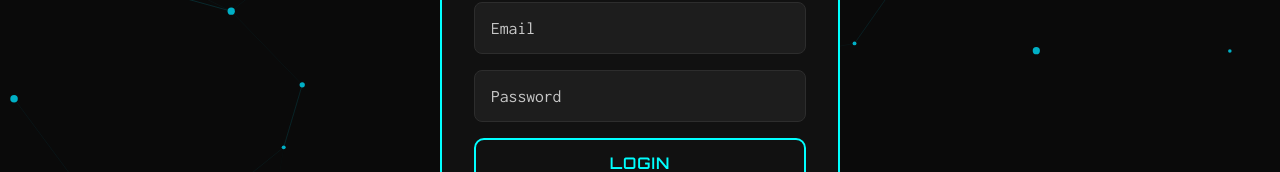
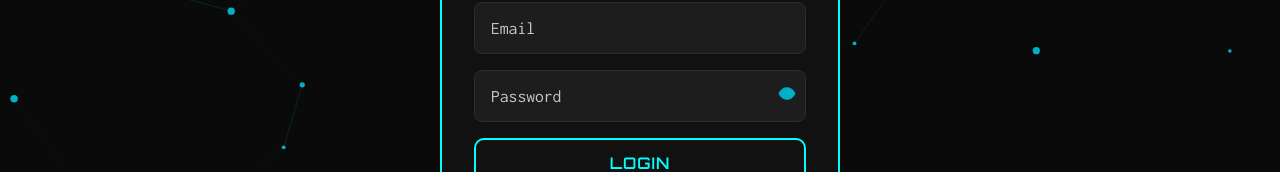
Before and after one commit to NiharikaN-CB/SSDT, a React (Create React App) app in the folder frontend/: page /login in a window 1280 px wide. Both pictures are taken after a click on the button "CLICK TO ENTER". Shown: the part 325-497 px from the top of the page. Built offline with nearby package versions, Linux system fonts and the light colour scheme.

Commit message:
Introduced EyeIcon component for password visibility toggle in authentication forms

```diff
--- /dev/null
+++ b/frontend/src/components/EyeIcon.jsx
@@ -0,0 +1,20 @@
+import React from 'react';
+
+const EyeIcon = ({ isVisible, onClick }) => {
+    return (
+        <span className="password-toggle" onClick={onClick}>
+            {isVisible ? (
+                <svg viewBox="0 0 24 24">
+                    <path d="M2.99902 3L20.999 21M9.8433 9.91364C9.32066 10.4536 8.99902 11.1892 8.99902 12C8.99902 13.6569 10.3422 15 11.999 15C12.8215 15 13.5667 14.669 14.1086 14.133M6.49902 6.64715C4.59972 7.90034 3.15305 9.78394 2.45703 12C3.73128 16.0571 7.52159 19 11.9992 19C13.9881 19 15.8414 18.4194 17.3988 17.4184M10.999 5.04939C11.328 5.01673 11.6617 5 11.9992 5C16.4769 5 20.2672 7.94291 21.5414 12C21.2607 12.894 20.8577 13.7338 20.3522 14.5" />
+                </svg>
+            ) : (
+                <svg viewBox="0 0 24 24">
+                    <path d="M2.45703 12C3.73128 7.94291 7.52159 5 11.9992 5C16.4769 5 20.2672 7.94291 21.5414 12C20.2672 16.0571 16.4769 19 11.9992 19C7.52159 19 3.73128 16.0571 2.45703 12Z" />
+                    <circle cx="12" cy="12" r="3" />
+                </svg>
+            )}
+        </span>
+    );
+};
+
+export default EyeIcon;
--- a/frontend/src/pages/auth/LoginPage.jsx
+++ b/frontend/src/pages/auth/LoginPage.jsx
@@ -4,10 +4,13 @@ import React, { useState } from 'react';
 import { useNavigate, Link } from 'react-router-dom';
 import Header from '../../components/header';
 import ParticleBackground from '../../components/ParticleBackground';
+import EyeIcon from '../../components/EyeIcon';
+import '../../styles/Auth.scss';
 
 const LoginPage = () => {
   const [email, setEmail] = useState('');
   const [password, setPassword] = useState('');
+  const [showPassword, setShowPassword] = useState(false);
   const [message, setMessage] = useState('');
   const [error, setError] = useState('');
   const [loading, setLoading] = useState(false);
@@ -73,13 +76,14 @@ const LoginPage = () => {
               </div>
               <div className="input-wrapper">
                 <input
-                  type="password"
+                  type={showPassword ? 'text' : 'password'}
                   name="password"
                   placeholder="Password"
                   value={password}
                   onChange={(e) => setPassword(e.target.value)}
                   required
                 />
+                <EyeIcon isVisible={showPassword} onClick={() => setShowPassword(!showPassword)} />
               </div>
               <button type="submit" disabled={loading}>
                 {loading ? 'Logging in...' : 'Login'}
--- a/frontend/src/pages/auth/RegisterPage.jsx
+++ b/frontend/src/pages/auth/RegisterPage.jsx
@@ -2,12 +2,14 @@ import React, { useState } from 'react';
 import { useNavigate, Link } from 'react-router-dom';
 import Header from '../../components/header';
 import ParticleBackground from '../../components/ParticleBackground';
+import EyeIcon from '../../components/EyeIcon';
 import '../../styles/Auth.scss';
 
 const RegisterPage = () => {
   const [name, setName] = useState('');
   const [email, setEmail] = useState('');
   const [password, setPassword] = useState('');
+  const [showPassword, setShowPassword] = useState(false);
   const [message, setMessage] = useState('');
   const [error, setError] = useState('');
   const [loading, setLoading] = useState(false);
@@ -73,13 +75,14 @@ const RegisterPage = () => {
               </div>
               <div className="input-wrapper">
                 <input
-                  type="password"
+                  type={showPassword ? 'text' : 'password'}
                   name="password"
                   placeholder="Password"
                   value={password}
                   onChange={(e) => setPassword(e.target.value)}
                   required
                 />
+                <EyeIcon isVisible={showPassword} onClick={() => setShowPassword(!showPassword)} />
               </div>
               <button type="submit" disabled={loading}>
                 {loading ? 'Registering...' : 'Register'}
--- a/frontend/src/pages/auth/ResetPasswordPage.jsx
+++ b/frontend/src/pages/auth/ResetPasswordPage.jsx
@@ -2,12 +2,15 @@ import React, { useState, useEffect } from 'react';
 import { useParams, useNavigate } from 'react-router-dom';
 import Header from '../../components/header';
 import ParticleBackground from '../../components/ParticleBackground';
+import EyeIcon from '../../components/EyeIcon';
 
 const ResetPasswordPage = () => {
   const { token } = useParams();
   const navigate = useNavigate();
   const [password, setPassword] = useState('');
   const [confirmPassword, setConfirmPassword] = useState('');
+  const [showPassword, setShowPassword] = useState(false);
+  const [showConfirmPassword, setShowConfirmPassword] = useState(false);
   const [message, setMessage] = useState('');
   const [error, setError] = useState('');
   const [loading, setLoading] = useState(false);
@@ -74,7 +77,7 @@ const ResetPasswordPage = () => {
             <form className="auth-form" onSubmit={handleSubmit}>
               <div className="input-wrapper">
                 <input
-                  type="password"
+                  type={showPassword ? 'text' : 'password'}
                   name="password"
                   placeholder="New Password"
                   value={password}
@@ -82,10 +85,11 @@ const ResetPasswordPage = () => {
                   required
                   minLength="6"
                 />
+                <EyeIcon isVisible={showPassword} onClick={() => setShowPassword(!showPassword)} />
               </div>
               <div className="input-wrapper">
                 <input
-                  type="password"
+                  type={showConfirmPassword ? 'text' : 'password'}
                   name="confirmPassword"
                   placeholder="Confirm New Password"
                   value={confirmPassword}
@@ -93,6 +97,7 @@ const ResetPasswordPage = () => {
                   required
                   minLength="6"
                 />
+                <EyeIcon isVisible={showConfirmPassword} onClick={() => setShowConfirmPassword(!showConfirmPassword)} />
               </div>
               <button type="submit" disabled={loading || !token}>
                 {loading ? 'Resetting...' : 'Reset Password'}
--- a/frontend/src/styles/Auth.scss
+++ b/frontend/src/styles/Auth.scss
@@ -140,3 +140,29 @@
   color: var(--accent-dark);
   text-decoration: underline;
 }
+
+.password-toggle {
+  position: absolute;
+  right: 0.5rem;
+  top: 50%;
+  transform: translateY(-50%);
+  cursor: pointer;
+  color: var(--foreground-darker);
+  font-size: 1.2rem;
+  transition: color 0.2s;
+}
+
+.password-toggle:hover {
+  color: var(--accent);
+}
+
+.password-toggle svg {
+  width: 20px;
+  height: 20px;
+  fill: var(--accent);
+  stroke: var(--accent);
+}
+
+.input-wrapper {
+  position: relative;
+}
```
